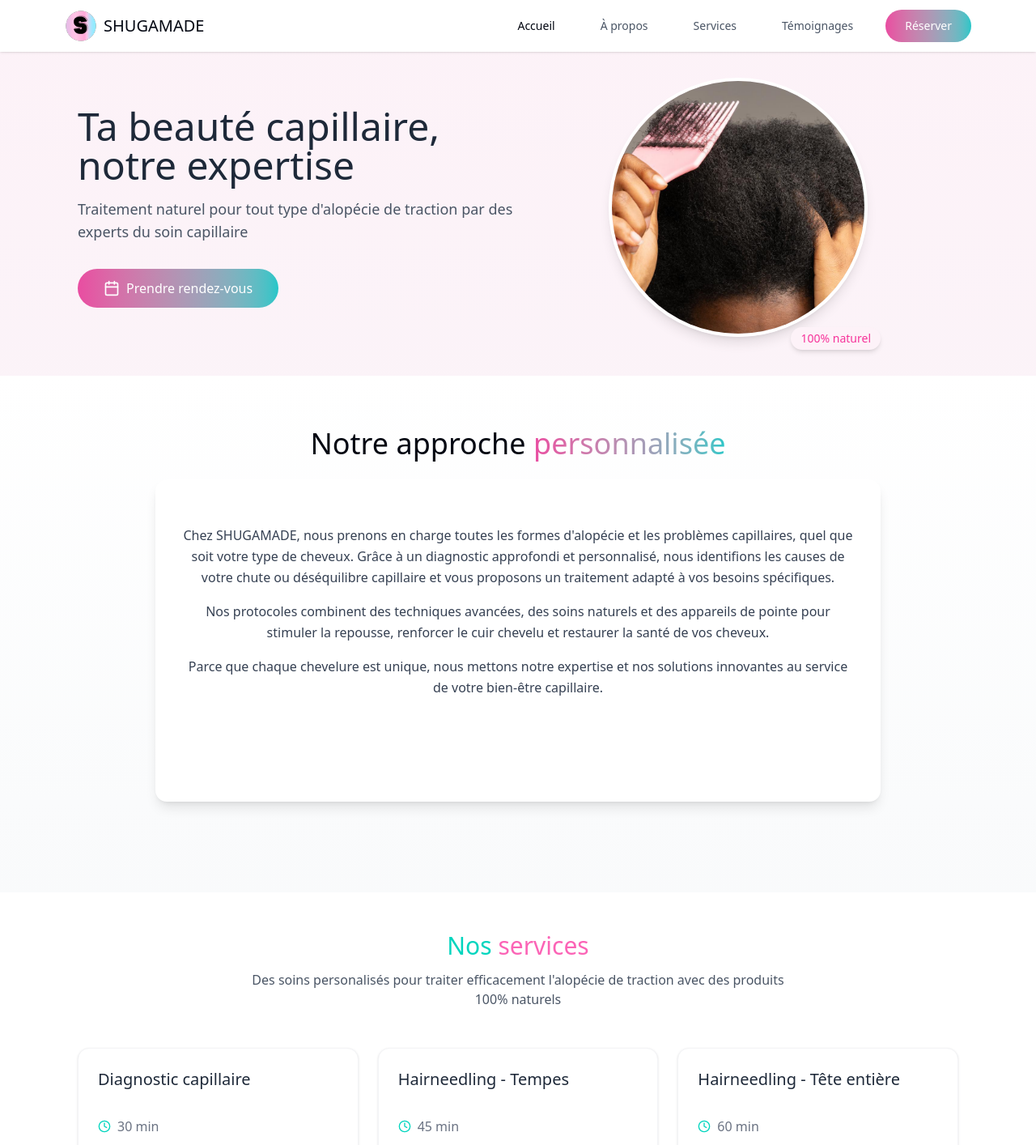
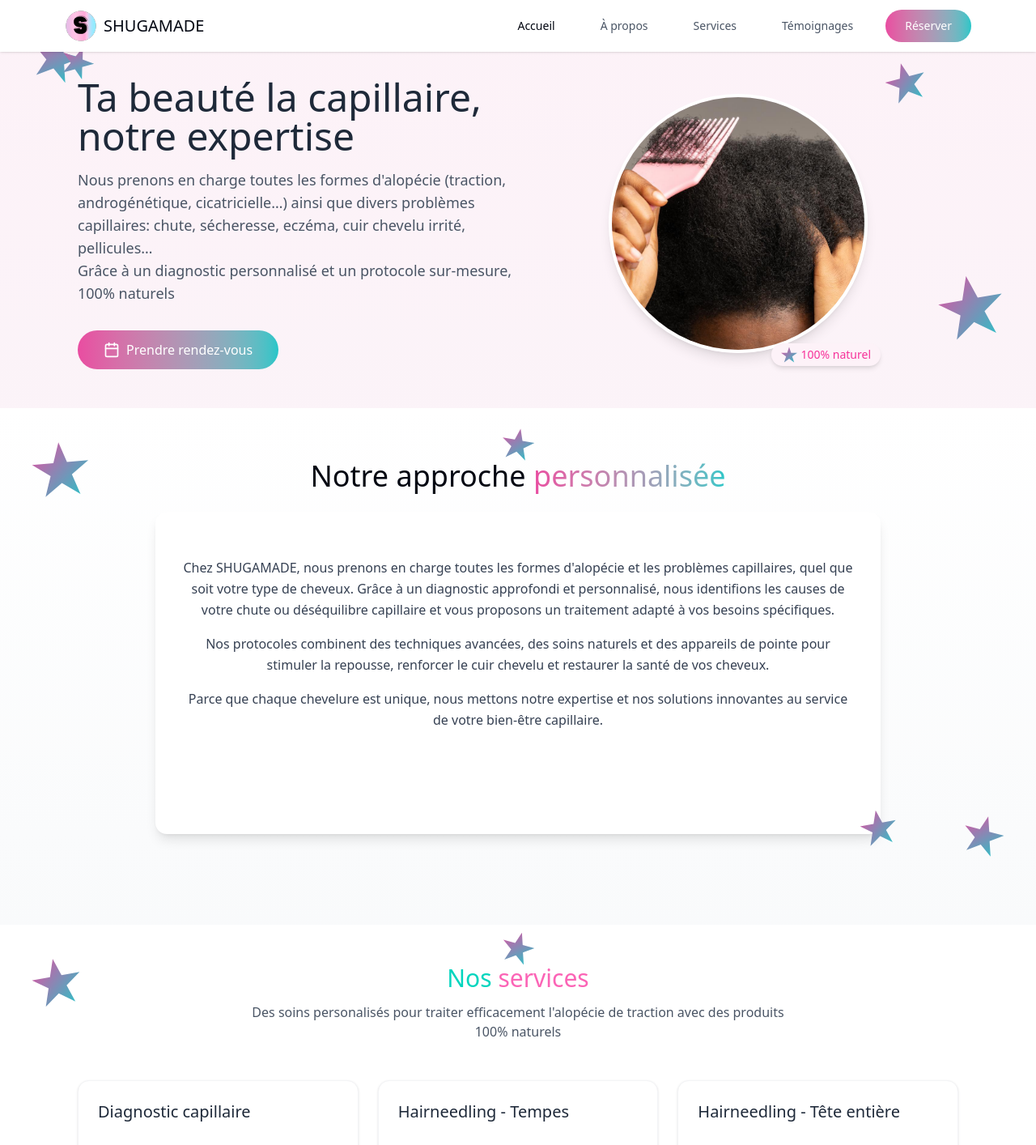
Before and after one commit to lowprofix/shugamade, a Next.js app: page / in a window 1280 px wide. Shown: the top 1414 px of the page at 81% size. Built offline with nearby package versions, Linux system fonts and the light colour scheme.

Commit message:
Ajout d'étoiles stylisées aux couleurs du site

```diff
--- a/src/components/AboutSection.tsx
+++ b/src/components/AboutSection.tsx
@@ -1,5 +1,6 @@
 "use client";
 
+import { Star } from "@/components/Star";
 import { Button } from "@/components/ui/button";
 import { Card, CardContent } from "@/components/ui/card";
 
@@ -11,10 +12,23 @@ export default function AboutSection({ scrollToBooking }: AboutSectionProps) {
   return (
     <section
       id="about"
-      className="py-16 bg-gradient-to-b from-white to-gray-50"
+      className="py-16 bg-gradient-to-b from-white to-gray-50 relative"
     >
+      {/* Étoiles décoratives */}
+      <div className="absolute top-10 left-10 hidden md:block">
+        <Star size={70} rotation={-5} />
+      </div>
+      <div className="absolute bottom-20 right-10 hidden md:block">
+        <Star size={50} rotation={15} />
+      </div>
+
       <div className="container px-4 mx-auto">
-        <div className="mx-auto mb-12 max-w-4xl text-center">
+        <div className="mx-auto mb-12 max-w-4xl text-center relative">
+          {/* Étoile au-dessus du titre */}
+          <div className="absolute -top-10 left-1/2 transform -translate-x-1/2">
+            <Star size={40} rotation={10} />
+          </div>
+
           <h2 className="mb-6 text-3xl md:text-4xl">
             Notre approche{" "}
             <span className="text-transparent bg-clip-text bg-gradient-to-r from-brand-gradient-start to-brand-gradient-end">
@@ -22,7 +36,12 @@ export default function AboutSection({ scrollToBooking }: AboutSectionProps) {
             </span>
           </h2>
 
-          <Card className="border-0 shadow-lg">
+          <Card className="border-0 shadow-lg relative">
+            {/* Étoile en bas à droite de la carte */}
+            <div className="absolute -bottom-5 -right-5">
+              <Star size={45} rotation={-10} />
+            </div>
+
             <CardContent className="p-8">
               <div className="max-w-none prose prose-lg">
                 <p className="mb-4 leading-relaxed text-gray-700">
--- a/src/components/HeroSection.tsx
+++ b/src/components/HeroSection.tsx
@@ -1,5 +1,6 @@
 "use client";
 
+import { Star } from "@/components/Star";
 import { Button } from "@/components/ui/button";
 import { Calendar } from "lucide-react";
 import Image from "next/image";
@@ -10,18 +11,37 @@ interface HeroSectionProps {
 
 export default function HeroSection({ scrollToSection }: HeroSectionProps) {
   return (
-    <section id="home" className="pt-24 pb-12">
-      <div className="px-4 mx-auto max-w-6xl sm:px-6 lg:px-8">
+    <section id="home" className="overflow-hidden relative pt-24 pb-12">
+      {/* Étoiles décoratives */}
+      <div className="hidden absolute top-10 left-10 md:block">
+        <Star size={60} rotation={15} />
+      </div>
+      <div className="hidden absolute right-10 bottom-20 md:block">
+        <Star size={80} rotation={-10} />
+      </div>
+
+      <div className="relative px-4 mx-auto max-w-6xl sm:px-6 lg:px-8">
         <div className="flex flex-col items-center md:flex-row">
-          <div className="mb-10 md:w-1/2 md:mb-0">
+          <div className="relative mb-10 md:w-1/2 md:mb-0">
+            {/* Étoile en haut à gauche du texte */}
+            <div className="absolute -left-5 -top-10">
+              <Star size={40} rotation={20} />
+            </div>
+
             <h1 className="mb-4 text-4xl font-light text-gray-800 md:text-5xl">
-              <span className="text-brand-pink-dark">Ta beauté</span>{" "}
+              <span className="text-brand-pink-dark">Ta beauté</span> la{" "}
               <span className="text-brand-blue-dark">capillaire</span>, notre
               expertise
             </h1>
             <p className="mb-8 text-lg text-gray-600">
-              Traitement naturel pour tout type d'alopécie de traction par des
-              experts du soin capillaire
+              Nous prenons en charge toutes les formes d'alopécie (traction,
+              androgénétique, cicatricielle…) ainsi que divers problèmes
+              capillaires: chute, sécheresse, eczéma, cuir chevelu irrité,
+              pellicules… <br />
+              <span className="text-brand-pink-dark">
+                Grâce à un diagnostic personnalisé et un protocole sur-mesure,
+                100% naturels
+              </span>
             </p>
             <Button
               onClick={() => scrollToSection("booking")}
@@ -32,7 +52,12 @@ export default function HeroSection({ scrollToSection }: HeroSectionProps) {
               Prendre rendez-vous
             </Button>
           </div>
-          <div className="flex justify-center md:w-1/2">
+          <div className="flex relative justify-center md:w-1/2">
+            {/* Étoile en haut à droite de l'image */}
+            <div className="absolute -top-10 right-10">
+              <Star size={50} rotation={-15} />
+            </div>
+
             <div className="relative">
               <div className="overflow-hidden w-64 h-64 bg-gradient-to-r rounded-full border-4 border-white shadow-lg md:w-80 md:h-80 from-brand-gradient-start/20 to-brand-gradient-end/20">
                 <Image
@@ -43,7 +68,8 @@ export default function HeroSection({ scrollToSection }: HeroSectionProps) {
                   className="object-cover w-full h-full"
                 />
               </div>
-              <div className="absolute -right-4 -bottom-4 px-3 py-1 text-sm text-pink-500 bg-pink-50 rounded-full shadow-md">
+              <div className="flex absolute -right-4 -bottom-4 items-center px-3 py-1 text-sm text-pink-500 bg-pink-50 rounded-full shadow-md">
+                <Star size={20} className="mr-1" />
                 100% naturel
               </div>
             </div>
--- a/src/components/ServicesSection.tsx
+++ b/src/components/ServicesSection.tsx
@@ -2,6 +2,7 @@
 
 import { PromoPackageCard } from "@/components/PromoPackageCard";
 import { ServiceCard } from "@/components/ServiceCard";
+import { Star } from "@/components/Star";
 import { Service, promoPackages, services } from "@/lib/data";
 import { useState } from "react";
 
@@ -42,9 +43,22 @@ export default function ServicesSection({
   };
 
   return (
-    <section id="services" className="py-12 bg-white">
+    <section id="services" className="py-12 bg-white relative">
+      {/* Étoiles décoratives */}
+      <div className="absolute top-10 left-10 hidden md:block">
+        <Star size={60} rotation={-10} />
+      </div>
+      <div className="absolute bottom-20 right-10 hidden md:block">
+        <Star size={70} rotation={5} />
+      </div>
+
       <div className="max-w-6xl mx-auto px-4 sm:px-6 lg:px-8">
-        <div className="text-center mb-12">
+        <div className="text-center mb-12 relative">
+          {/* Étoile au-dessus du titre */}
+          <div className="absolute -top-10 left-1/2 transform -translate-x-1/2">
+            <Star size={40} rotation={15} />
+          </div>
+
           <h2 className="text-3xl font-light text-gray-800">
             <span className="text-teal-400">Nos</span>{" "}
             <span className="text-pink-400">services</span>
--- /dev/null
+++ b/src/components/Star.tsx
@@ -0,0 +1,35 @@
+interface StarProps {
+  size?: number;
+  className?: string;
+  rotation?: number;
+}
+
+export function Star({ size = 40, className = "", rotation = 0 }: StarProps) {
+  return (
+    <div
+      className={`relative inline-block ${className}`}
+      style={{
+        width: `${size}px`,
+        height: `${size}px`,
+        transform: `rotate(${rotation}deg)`,
+      }}
+    >
+      <svg
+        viewBox="0 0 51 48"
+        xmlns="http://www.w3.org/2000/svg"
+        className="w-full h-full"
+      >
+        <defs>
+          <linearGradient id="starGradient" x1="0%" y1="0%" x2="100%" y2="100%">
+            <stop offset="0%" stopColor="#E94CA1" /> {/* Rose du logo */}
+            <stop offset="100%" stopColor="#23C6C8" /> {/* Bleu/teal du logo */}
+          </linearGradient>
+        </defs>
+        <path
+          d="M25.5 0L31.6553 18.3647H50.8882L35.1165 29.7205L41.2718 48.0853L25.5 36.7295L9.72823 48.0853L15.8835 29.7205L0.111794 18.3647H19.3447L25.5 0Z"
+          fill="url(#starGradient)"
+        />
+      </svg>
+    </div>
+  );
+}
--- a/src/components/TestimonialsSection.tsx
+++ b/src/components/TestimonialsSection.tsx
@@ -1,16 +1,33 @@
-'use client';
+"use client";
 
-import React from 'react';
-import { TestimonialCard } from '@/components/TestimonialCard';
-import { testimonials } from '@/lib/data';
+import { Star } from "@/components/Star";
+import { TestimonialCard } from "@/components/TestimonialCard";
+import { testimonials } from "@/lib/data";
 
 export default function TestimonialsSection() {
   return (
-    <section id="testimonials" className="py-12 bg-gradient-to-r from-teal-50 to-pink-50">
+    <section
+      id="testimonials"
+      className="py-12 bg-gradient-to-r from-teal-50 to-pink-50 relative"
+    >
+      {/* Étoiles décoratives */}
+      <div className="absolute top-10 left-10 hidden md:block">
+        <Star size={65} rotation={-5} />
+      </div>
+      <div className="absolute bottom-10 right-10 hidden md:block">
+        <Star size={55} rotation={10} />
+      </div>
+
       <div className="max-w-6xl mx-auto px-4 sm:px-6 lg:px-8">
-        <div className="text-center mb-12">
+        <div className="text-center mb-12 relative">
+          {/* Étoile au-dessus du titre */}
+          <div className="absolute -top-10 left-1/2 transform -translate-x-1/2">
+            <Star size={40} rotation={15} />
+          </div>
+
           <h2 className="text-3xl font-light text-gray-800">
-            <span className="text-pink-400">Témoignages</span> <span className="text-teal-400">clients</span>
+            <span className="text-pink-400">Témoignages</span>{" "}
+            <span className="text-teal-400">clients</span>
           </h2>
           <p className="mt-3 text-gray-600 max-w-2xl mx-auto">
             Découvrez les résultats et l'expérience de nos clients satisfaits
@@ -18,7 +35,7 @@ export default function TestimonialsSection() {
         </div>
 
         <div className="grid grid-cols-1 md:grid-cols-3 gap-6">
-          {testimonials.map(testimonial => (
+          {testimonials.map((testimonial) => (
             <TestimonialCard key={testimonial.id} testimonial={testimonial} />
           ))}
         </div>
```
